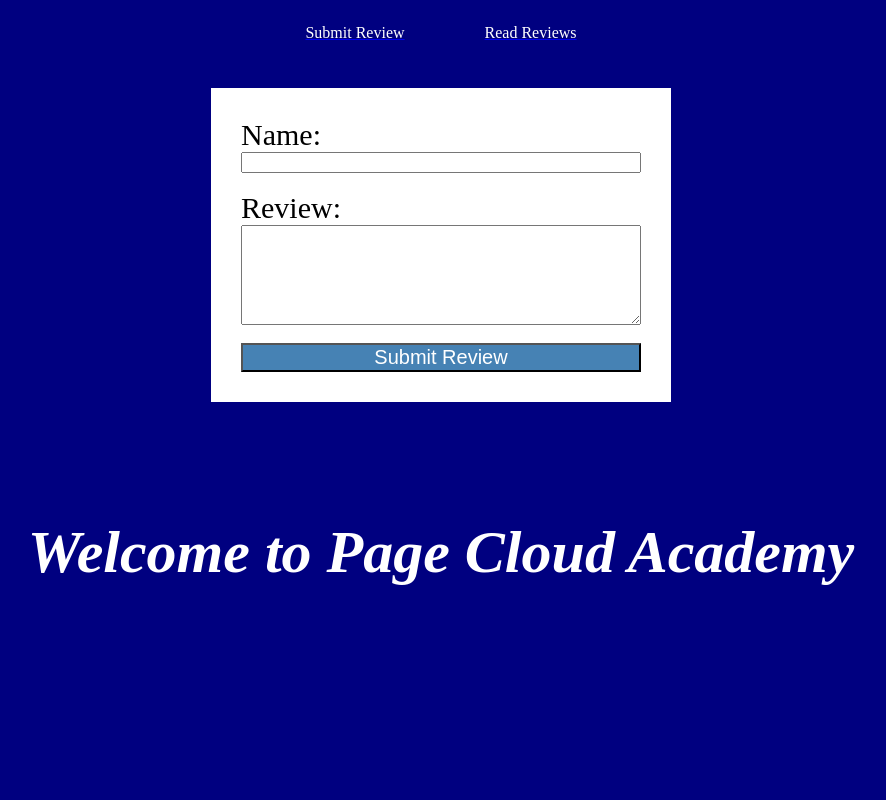
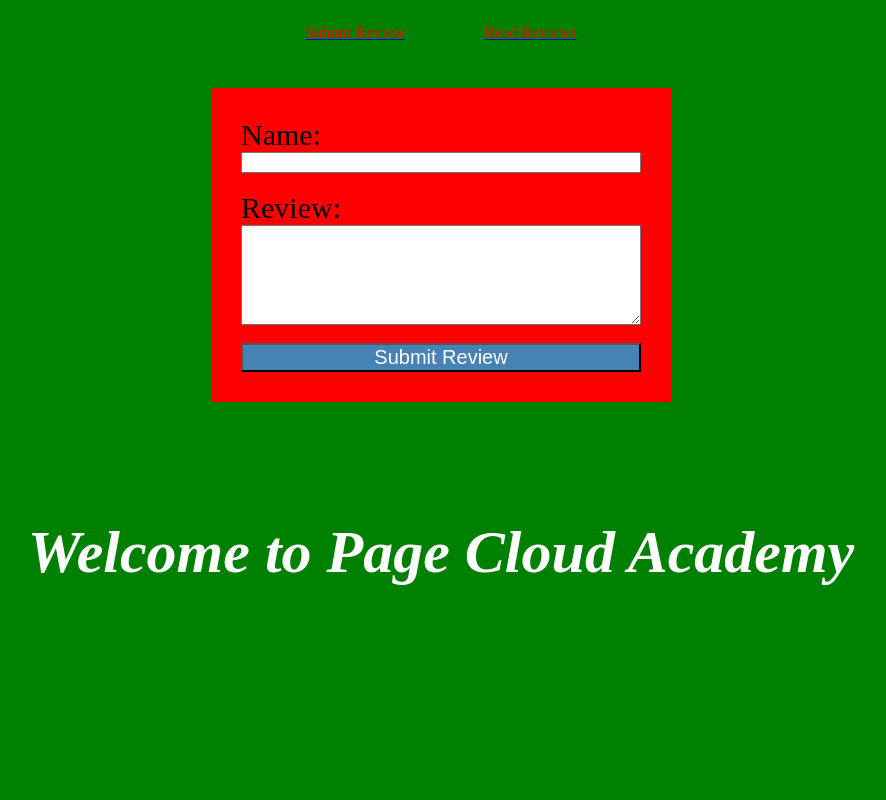
Before and after one commit to mamunwrc/sample-microservice-python, a Flask app: page / in a window 1280 px wide. Shown: the whole page, without its empty margins (199-1085 px from the left). Run offline with Flask 2, Linux system fonts and the light colour scheme.

Commit message:
4th commit

```diff
--- a/samples/microservice/frontend/templates/index.html
+++ b/samples/microservice/frontend/templates/index.html
@@ -3,7 +3,7 @@
 
     <style>
     body{
-        background: navy;
+        background: green;
     }
 
     .main-div{
@@ -29,13 +29,13 @@
     }
 
     form{
-        background: white;
+        background: red;
         padding: 30px;
     }
 
     .nav-item {
         font: 30px;
-        color: white;
+        color: red;
         margin-left: 40px;
         margin-right: 40px;
     }
--- a/samples/microservice/frontend/templates/reviews.html
+++ b/samples/microservice/frontend/templates/reviews.html
@@ -3,7 +3,7 @@
 
     <style>
     body{
-        background: navy;
+        background: red;
     }
 
     .main-div{
```
